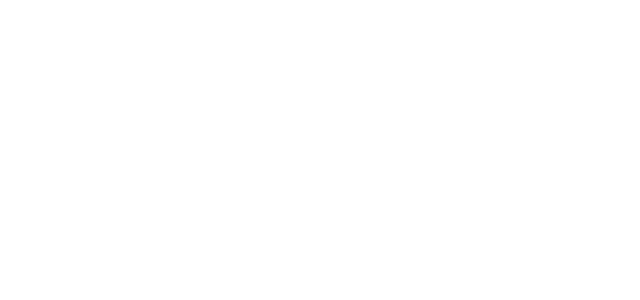
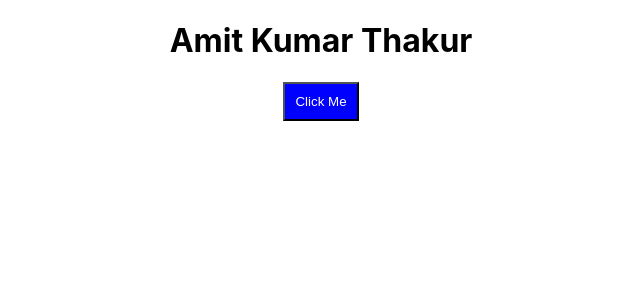
Before and after one commit to 102AMIT/Learing_React_With_Some_mini_Project, a React (Create React App) app: page / in a window 1280 px wide. Shown: the top 300 px of the page, without its empty margins (319-959 px from the left). Built offline with nearby package versions, Linux system fonts and the light colour scheme.

Commit message:
use state completed

```diff
--- a/src/App.js
+++ b/src/App.js
@@ -9,7 +9,7 @@ import './App.css';
 // import Style from './class_components/Style formets/Style';
 // import Form from './class_components/Form handelling using class/Form';
 
-
+import UseState from './function_components/react_hooks/UseState';
 
 
 function App() {
@@ -25,6 +25,7 @@ function App() {
       {/* <Toggle /> */}
       {/* <Style myClass={true}/> */}
       {/* <Form /> */}
+      <UseState />
     </div>
 
   );
--- /dev/null
+++ b/src/function_components/react_hooks/UseState.js
@@ -0,0 +1,25 @@
+import React,{useState} from 'react'
+
+//useState is function but at the same time when we call the function like useState() we got a array [initial value ,function];
+// here basically the function is the setState by this function we are changing the state at run time
+// initial value could be anything string array object number
+const UseState = () => {
+
+const [myName,setMyname]=useState('Amit Kumar Thakur');
+
+    const changeName=()=>{
+
+        let val=myName;
+
+        (val==='Amit Kumar Thakur') ?setMyname('Use state working')  : setMyname('Amit Kumar Thakur');
+
+    }
+  return (
+    <div>
+        <h1>{myName}</h1>
+        <button style={{padding:10,frontsize:10,backgroundColor:'blue',color:'white'}} onClick={changeName}>Click Me</button>
+    </div>
+  )
+}
+
+export default UseState
```
